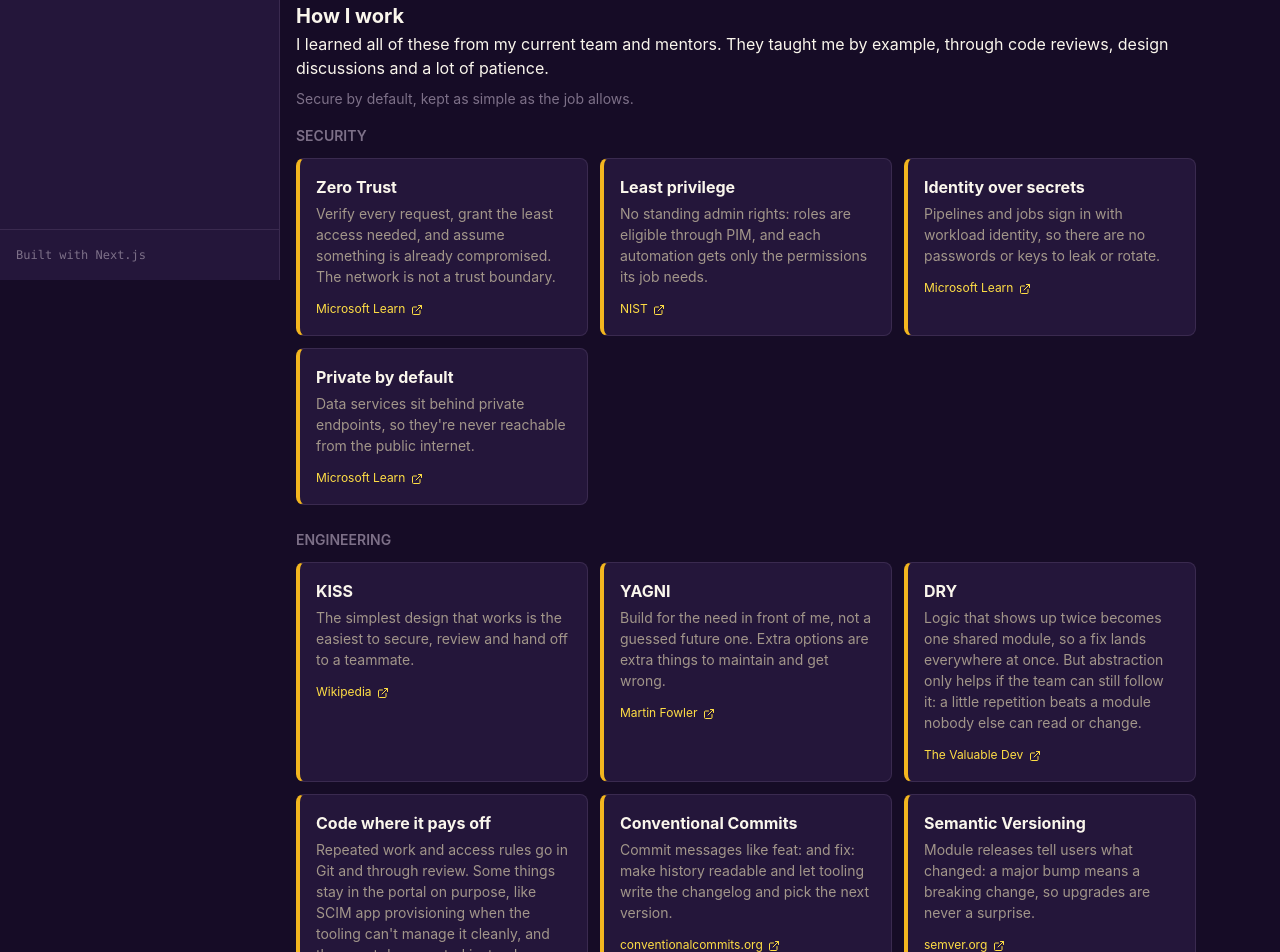
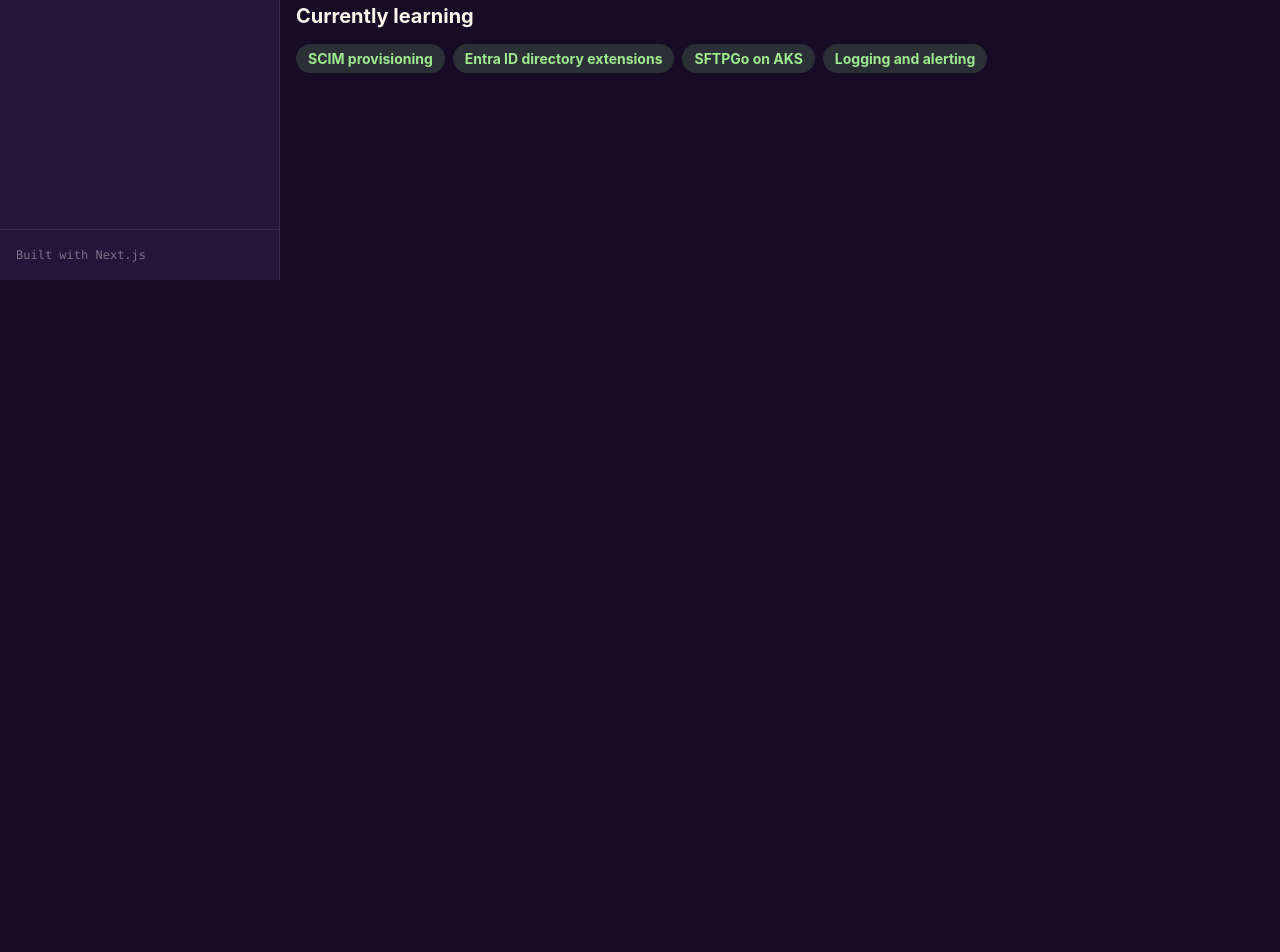
Before and after one commit to Jeenil/sillydodo, a Next.js app: page / in a window 1280 px wide. Shown: the part 520-1472 px from the top of the page. After the commit the page ends 860 px from the top, so only its background shows below. Built offline with nearby package versions, Linux system fonts and the light colour scheme.

Commit message:
refactor: remove "How I work" principles for now
Keep the site focused on work projects and the resume. The principles
section lives in c2af051 if it comes back later.

```diff
--- a/app/components/Principles.tsx
+++ /dev/null
@@ -1,73 +0,0 @@
-"use client";
-
-import {
-  Box,
-  Heading,
-  Link,
-  SimpleGrid,
-  Text,
-  VStack,
-  useColorModeValue,
-} from "@chakra-ui/react";
-import { ExternalLinkIcon } from "@chakra-ui/icons";
-
-import { engineeringPrinciples, operationsPrinciples, securityPrinciples, type Principle } from "../data/principles";
-
-function PrincipleGroup({ title, items }: { title: string; items: Principle[] }) {
-  const cardBg = useColorModeValue("white", "gray.800");
-  const borderColor = useColorModeValue("gray.200", "gray.700");
-
-  return (
-    <Box>
-      <Text fontSize="sm" fontWeight="semibold" color="gray.500" textTransform="uppercase" mb={3}>
-        {title}
-      </Text>
-      <SimpleGrid columns={{ base: 1, md: 2, xl: 3 }} spacing={3}>
-        {items.map((p) => (
-          <Box
-            key={p.name}
-            bg={cardBg}
-            p={4}
-            borderRadius="lg"
-            border="1px"
-            borderColor={borderColor}
-            borderLeft="4px solid"
-            borderLeftColor="brand.500"
-          >
-            <Text fontWeight="bold" mb={1}>
-              {p.name}
-            </Text>
-            <Text fontSize="sm" color="gray.600" _dark={{ color: "gray.400" }} mb={2}>
-              {p.why}
-            </Text>
-            <Link href={p.url} isExternal fontSize="xs" color="brand.600" _dark={{ color: "brand.300" }}>
-              {p.source} <ExternalLinkIcon mx={0.5} />
-            </Link>
-          </Box>
-        ))}
-      </SimpleGrid>
-    </Box>
-  );
-}
-
-export function Principles() {
-  return (
-    <Box>
-      <Heading as="h2" size="md" mb={1}>
-        How I work
-      </Heading>
-      <Text mb={2}>
-        I learned all of these from my current team and mentors. They taught me by example,
-        through code reviews, design discussions and a lot of patience.
-      </Text>
-      <Text fontSize="sm" color="gray.500" mb={4}>
-        Secure by default, kept as simple as the job allows.
-      </Text>
-      <VStack align="stretch" spacing={6}>
-        <PrincipleGroup title="Security" items={securityPrinciples} />
-        <PrincipleGroup title="Engineering" items={engineeringPrinciples} />
-        <PrincipleGroup title="Operations" items={operationsPrinciples} />
-      </VStack>
-    </Box>
-  );
-}
--- a/app/components/sections/AboutSection.tsx
+++ b/app/components/sections/AboutSection.tsx
@@ -11,7 +11,6 @@ import {
   VStack,
   useColorModeValue,
 } from "@chakra-ui/react";
-import { Principles } from "../Principles";
 import { useNavigation } from "../../hooks/useNavigation";
 
 // Headline numbers, matching the resume
@@ -66,8 +65,6 @@ export function AboutSection() {
         ))}
       </SimpleGrid>
 
-      <Principles />
-
       <Box>
         <Heading as="h2" size="md" mb={4}>
           Currently learning
--- a/app/data/principles.ts
+++ /dev/null
@@ -1,102 +0,0 @@
-// The principles behind the work. Each has a one-line "why" and a link to the
-// original source, so readers can see where the idea comes from.
-
-export interface Principle {
-  name: string;
-  why: string;
-  url: string;
-  source: string;
-}
-
-export const securityPrinciples: Principle[] = [
-  {
-    name: "Zero Trust",
-    why: "Verify every request, grant the least access needed, and assume something is already compromised. The network is not a trust boundary.",
-    url: "https://learn.microsoft.com/security/zero-trust/zero-trust-overview",
-    source: "Microsoft Learn",
-  },
-  {
-    name: "Least privilege",
-    why: "No standing admin rights: roles are eligible through PIM, and each automation gets only the permissions its job needs.",
-    url: "https://csrc.nist.gov/glossary/term/least_privilege",
-    source: "NIST",
-  },
-  {
-    name: "Identity over secrets",
-    why: "Pipelines and jobs sign in with workload identity, so there are no passwords or keys to leak or rotate.",
-    url: "https://learn.microsoft.com/entra/workload-id/workload-identities-overview",
-    source: "Microsoft Learn",
-  },
-  {
-    name: "Private by default",
-    why: "Data services sit behind private endpoints, so they're never reachable from the public internet.",
-    url: "https://learn.microsoft.com/azure/private-link/private-endpoint-overview",
-    source: "Microsoft Learn",
-  },
-];
-
-export const engineeringPrinciples: Principle[] = [
-  {
-    name: "KISS",
-    why: "The simplest design that works is the easiest to secure, review and hand off to a teammate.",
-    url: "https://en.wikipedia.org/wiki/KISS_principle",
-    source: "Wikipedia",
-  },
-  {
-    name: "YAGNI",
-    why: "Build for the need in front of me, not a guessed future one. Extra options are extra things to maintain and get wrong.",
-    url: "https://martinfowler.com/bliki/Yagni.html",
-    source: "Martin Fowler",
-  },
-  {
-    name: "DRY",
-    why: "Logic that shows up twice becomes one shared module, so a fix lands everywhere at once. But abstraction only helps if the team can still follow it: a little repetition beats a module nobody else can read or change.",
-    url: "https://thevaluable.dev/dry-principle-cost-benefit-example/",
-    source: "The Valuable Dev",
-  },
-  {
-    name: "Code where it pays off",
-    why: "Repeated work and access rules go in Git and through review. Some things stay in the portal on purpose, like SCIM app provisioning when the tooling can't manage it cleanly, and those get documented instead.",
-    url: "https://martinfowler.com/bliki/InfrastructureAsCode.html",
-    source: "Martin Fowler",
-  },
-  {
-    name: "Conventional Commits",
-    why: "Commit messages like feat: and fix: make history readable and let tooling write the changelog and pick the next version.",
-    url: "https://www.conventionalcommits.org/en/v1.0.0/",
-    source: "conventionalcommits.org",
-  },
-  {
-    name: "Semantic Versioning",
-    why: "Module releases tell users what changed: a major bump means a breaking change, so upgrades are never a surprise.",
-    url: "https://semver.org/",
-    source: "semver.org",
-  },
-];
-
-export const operationsPrinciples: Principle[] = [
-  {
-    name: "Observable by default",
-    why: "Scripts and pipelines log to one shared place, with Application Insights and workbooks showing what ran and what failed, so problems are found from data, not guesses.",
-    url: "https://learn.microsoft.com/azure/azure-monitor/app/app-insights-overview",
-    source: "Microsoft Learn",
-  },
-  {
-    name: "Alert on what matters",
-    why: "Alerts fire on real failures, like an expiring Kerberos ticket or a failed sync, not on noise, so people still trust them when they go off.",
-    url: "https://learn.microsoft.com/azure/azure-monitor/alerts/alerts-overview",
-    source: "Microsoft Learn",
-  },
-  {
-    name: "Backups that restore",
-    why: "File shares get scheduled backups plus soft delete as a safety net, and a backup only counts once a restore has been tested.",
-    url: "https://learn.microsoft.com/azure/backup/azure-file-share-backup-overview",
-    source: "Microsoft Learn",
-  },
-  {
-    name: "Plan the rollback first",
-    why: "Every cutover has a written way back before it starts, and a rollback is treated as information, not failure.",
-    url: "https://sre.google/sre-book/postmortem-culture/",
-    source: "Google SRE book",
-  },
-];
```
